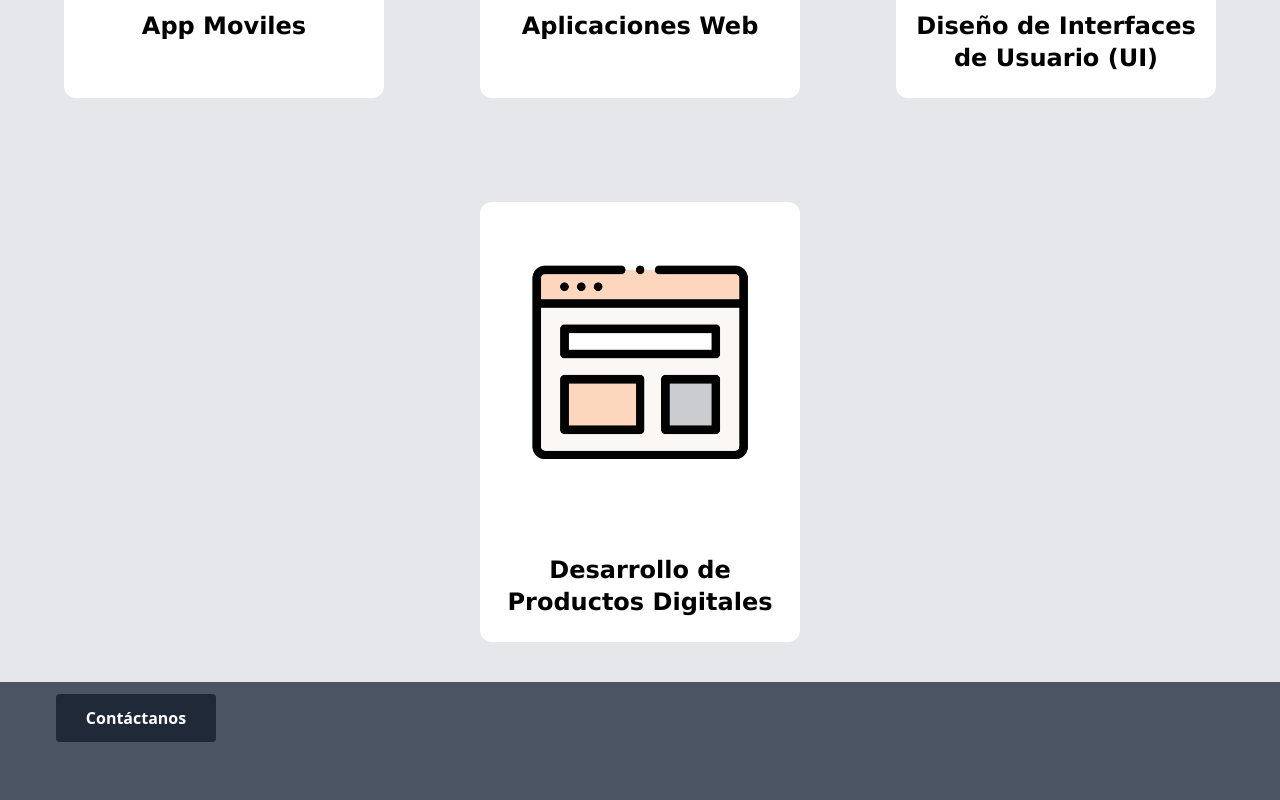
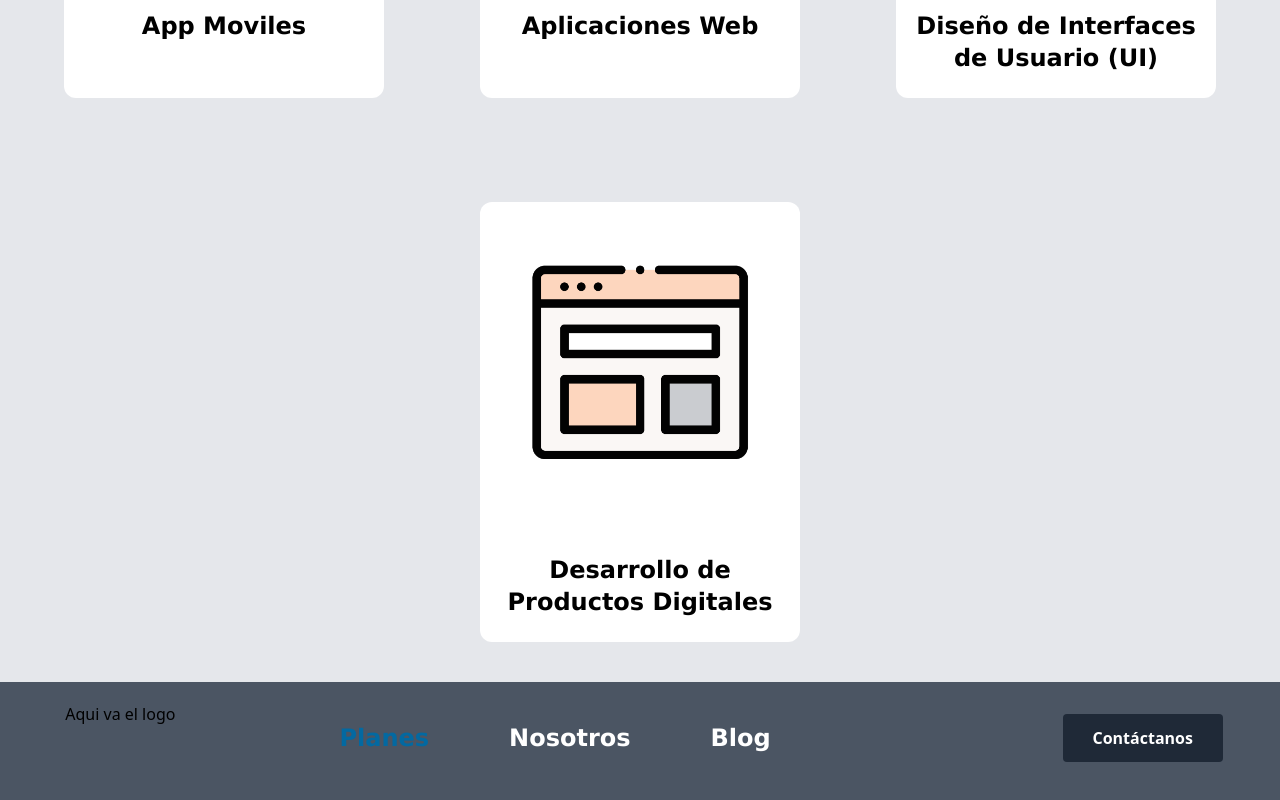
Before and after one commit to CreApps16/CreApps, a React (Create React App) app in the folder creapps/: page /planes in a window 1280 px wide. Shown: the part 1614-2414 px from the top of the page. Built offline with nearby package versions, Linux system fonts and the light colour scheme.

Commit message:
correcciones footer y adicion imagenes

```diff
--- a/creapps/src/App.jsx
+++ b/creapps/src/App.jsx
@@ -19,9 +19,9 @@ function App() {
           <Route path='/nosotros' element={<Nosotros />} />
           <Route path='/Blog' element={<Blog />} />
           <Route path='/ENG' element={<Home2 />} />
-          <Route path='/plans' element={<Plans />} />
-          <Route path='/About-us' element={<Aboutus />} />
-          <Route path='/Blog' element={<Blog2 />} />
+          <Route path='/ENG/plans' element={<Plans />} />
+          <Route path='/ENG/About-us' element={<Aboutus />} />
+          <Route path='/ENG/Blog' element={<Blog2 />} />
       </Routes>
     </BrowserRouter>
 
--- a/creapps/src/Components/Banner.jsx
+++ b/creapps/src/Components/Banner.jsx
@@ -19,7 +19,7 @@ const Banner = ( { title, text, image } ) => {
 
                     </div>
                     <div className='my-14 mx-20 w-120 h-60 mr-40 rounded'>
-                        <img className='bg-blue-600 w-120 h-60 rounded-xl m-2 mr-8' src={image} alt="imagen en el banner" />
+                        <img className=' w-120 h-60 rounded-xl m-2 mr-8' src={image} alt="imagen en el banner" />
                     </div>
 
                 </div>
--- a/creapps/src/Components/Banner2.jsx
+++ b/creapps/src/Components/Banner2.jsx
@@ -18,8 +18,8 @@ const Banner = ( { title, text, image } ) => {
                         </div>
 
                     </div>
-                    <div className='bg-blue-300 my-4 mx-20 w-60 ml-0 mr-40'>
-                        <img src={image} alt="imagen en el banner" />
+                    <div className='my-14 mx-20 w-120 h-60 mr-40 rounded'>
+                        <img className=' w-120 h-60 rounded-xl m-2 mr-8' src={image} alt="imagen en el banner" />
                     </div>
 
                 </div>
--- a/creapps/src/Components/Footer.jsx
+++ b/creapps/src/Components/Footer.jsx
@@ -1,21 +1,65 @@
 import React from 'react'
 import ContactButton from '../Components/ContactButton'
-
+import { NavLink } from 'react-router-dom'
 
 
 const Footer = () => {
     return (
-        <div>
-            <div  className='flex-col justify-center space-x-24 mt-500 w-full h-40 text-10xl bg-gray-600'>
-                <div className='flex flex-row'>
+        <div className=' bg-gray-600 '>
+            <div className='flex flex-nowrap justify-center h-40 space-x-24 my-0 text-10xl'>
+                <div className=' self-auto m-2 mt-5'>
+                    Aqui va el logo
+                </div>
+                <div className='mt-5'>
+                    <NavbarLinks/>
+                </div>
+
+                <div className='flex flex-row justify-items-center mt-5'>
+
                     <div  className='ml-14 my-3 bg-gray-800 w-40 h-12 rounded hover:scale-110 transition-transform  text-center   text-white'>
                         <ContactButton text='Contáctanos' />
                     </div>
                 </div>
-
             </div>
         </div>
+
+
     )
 }
 
+const NavbarLinks = () =>{
+    return(
+        <ul className='flex flex-nowrap auto-rows-auto justify-items-center content-between p-5 self-auto text-10xl  '>
+            <NavbarRoute to='/planes' title='Planes' />
+            <NavbarRoute to='/nosotros' title='Nosotros' />
+            <NavbarRoute to='/blog' title='Blog' />
+            <NavbarRoute to='' title='' />
+
+
+        </ul>
+
+    );
+};
+
+const NavbarRoute = ({to, title, icon})=>{
+    return(
+        <li>
+            <NavLink
+                to={to}
+                className={({ isActive }) =>
+                isActive
+                    ? ' navbar-route border-t-2  border-b-2 font-extrabold border-green text-sky-700'
+                    : ' navbar-route font-bold  text-white hover:text-black hover:bg-green-700'
+                }
+            >
+                <div className='flex items-center'>
+                    <i className={icon} />
+                    <span className='text-2xl self-auto mx-10 font-["verdana"] '>{title}</span>
+                </div>
+            </NavLink>
+        </li>
+    )
+
+}
+
 export default Footer
--- a/creapps/src/Components/Footer2.jsx
+++ b/creapps/src/Components/Footer2.jsx
@@ -1,20 +1,66 @@
 import React from 'react'
 import ContactButton2 from '../Components/ContactButton2'
+import { NavLink } from 'react-router-dom'
+
 
 
 const Footer2 = () => {
     return (
-        <div>
-            <div  className='flex-col justify-center space-x-24 mt-500 w-full h-40 text-10xl bg-gray-600'>
-                <div className='flex flex-row'>
+        <div className=' bg-gray-600 '>
+            <div className='flex flex-nowrap justify-center h-40 space-x-24 my-0 text-10xl'>
+                <div className=' self-auto m-2 mt-5'>
+                    Aqui va el logo
+                </div>
+                <div className='mt-5'>
+                    <NavbarLinks/>
+                </div>
+
+                <div className='flex flex-row justify-items-center mt-5'>
+
                     <div  className='ml-14 my-3 bg-gray-800 w-40 h-12 rounded hover:scale-110 transition-transform  text-center   text-white'>
-                        <ContactButton2 text='Contact us' />
+                        <ContactButton2 text='Contáctanos' />
                     </div>
                 </div>
-
             </div>
         </div>
+
+
     )
 }
 
+const NavbarLinks = () =>{
+    return(
+        <ul className='flex flex-nowrap auto-rows-auto justify-items-center content-between p-5 self-auto text-10xl  '>
+            <NavbarRoute to='/plans' title='Plans' />
+            <NavbarRoute to='/about-us' title='About us' />
+            <NavbarRoute to='/blog' title='Blog' />
+            <NavbarRoute to='' title='' />
+
+
+        </ul>
+
+    );
+};
+
+const NavbarRoute = ({to, title, icon})=>{
+    return(
+        <li>
+            <NavLink
+                to={to}
+                className={({ isActive }) =>
+                isActive
+                    ? ' navbar-route border-t-2  border-b-2 font-extrabold border-green text-sky-700'
+                    : ' navbar-route font-bold  text-white hover:text-black hover:bg-green-700'
+                }
+            >
+                <div className='flex items-center'>
+                    <i className={icon} />
+                    <span className='text-2xl self-auto mx-10 font-["verdana"] '>{title}</span>
+                </div>
+            </NavLink>
+        </li>
+    )
+
+}
+
 export default Footer2
--- a/creapps/src/Components/Navbar2.jsx
+++ b/creapps/src/Components/Navbar2.jsx
@@ -29,9 +29,9 @@ const Navbar = () => {
 const NavbarLinks = () =>{
     return(
         <ul className='flex flex-nowrap auto-rows-auto justify-items-center content-between p-5 self-auto text-10xl  '>
-            <NavbarRoute to='/plans' title='Plans' />
-            <NavbarRoute to='/about-us' title='About-us' />
-            <NavbarRoute to='/blog' title='Blog' />
+            <NavbarRoute to='/ENG/plans' title='Plans' />
+            <NavbarRoute to='/ENG/about-us' title='About us' />
+            <NavbarRoute to='/ENG/blog' title='Blog' />
             <NavbarRoute to='' title='' />
 
 
--- a/creapps/src/Pages/ENG/Blog.jsx
+++ b/creapps/src/Pages/ENG/Blog.jsx
@@ -1,21 +1,24 @@
 import React from 'react'
 import Banner2 from 'Components/Banner2.jsx';
 import Navbar2 from 'Components/Navbar2.jsx';
+import imagenblog from 'Media/imagenblog.png'
 
-const Blog = () => {
+
+const Blog2 = () => {
     return (
         <div className='font-["verdana"]'>
             <Navbar2/>
             <Banner2
                 title='Blog'
-                text='Contenido sobre tecnología, startups, negocios y mucho más.'
+                text='Content on technology, startups, business, and much more.'
+                image={imagenblog}
                 />
 
             <div>
-                Hola soy la informacion de la pagina Blog.
+            Hello i'm the Blog information page
             </div>
         </div>
     )
 }
 
-export default Blog
+export default Blog2
--- a/creapps/src/Pages/ENG/Nosotros.jsx
+++ b/creapps/src/Pages/ENG/Nosotros.jsx
@@ -7,12 +7,12 @@ const Nosotros = () => {
         <div className='font-["verdana"]'>
             <Navbar2/>
             <Banner2
-                title='Nosotros'
-                text='Empezamos con la misión de llevarle tecnología a cualquier empresa grande o pequeña.'
+                title='About us'
+                text='we started in 2022, with the purpose of creating and developing any application for small businesses and startups'
 
             />
             <div >
-                Hola soy la informacion de la pagina Nosotros
+                Hello i'm the about us information page
             </div>
         </div>
     )
--- a/creapps/src/Pages/ESP/Blog.jsx
+++ b/creapps/src/Pages/ESP/Blog.jsx
@@ -1,6 +1,7 @@
 import React from 'react'
 import Banner from 'Components/Banner.jsx';
 import Navbar from 'Components/Navbar.jsx';
+import imagenblog from 'Media/imagenblog.png'
 
 const Blog = () => {
     return (
@@ -9,6 +10,7 @@ const Blog = () => {
             <Banner
                 title='Blog'
                 text='Contenido sobre tecnología, startups, negocios y mucho más.'
+                image={imagenblog}
                 />
 
             <div>
```
Also changed, not shown: creapps/src/Media/imagenblog.png (added).
